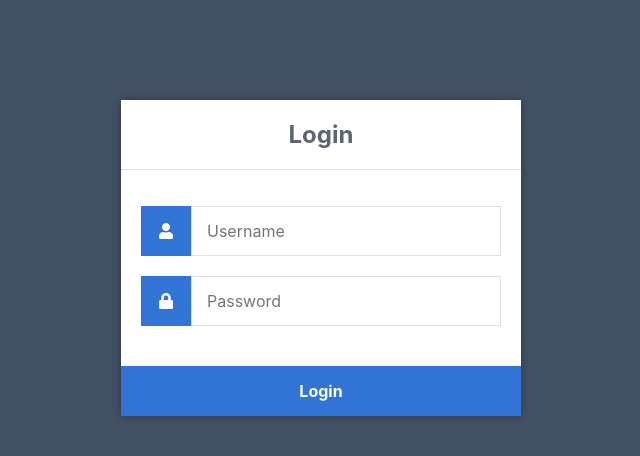
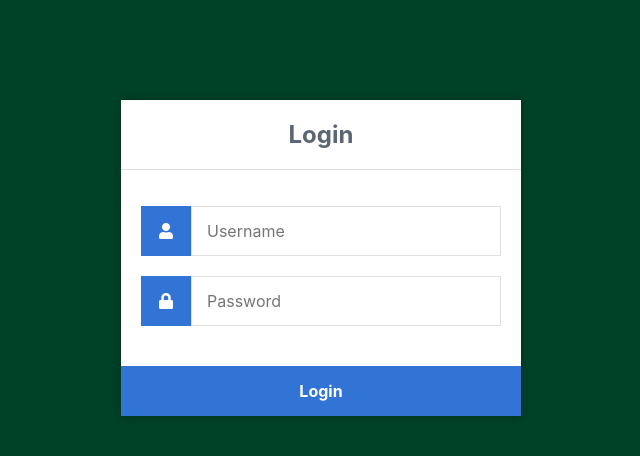
Before and after one commit to dstouthamer/opdrachtenportaal, a PHP site: page /index.html in a window 1280 px wide. Shown: the top 456 px of the page, without its empty margins (319-959 px from the left). Run offline with PHP 8.4, Linux system fonts and the light colour scheme.

Commit message:
Update style.css

```diff
--- a/phplogin/style.css
+++ b/phplogin/style.css
@@ -6,7 +6,7 @@
   	-moz-osx-font-smoothing: grayscale;
 }
 body {
-  	background-color: #435165;
+  	background-color: #004228;
 }
 .login {
   	width: 400px;
```
